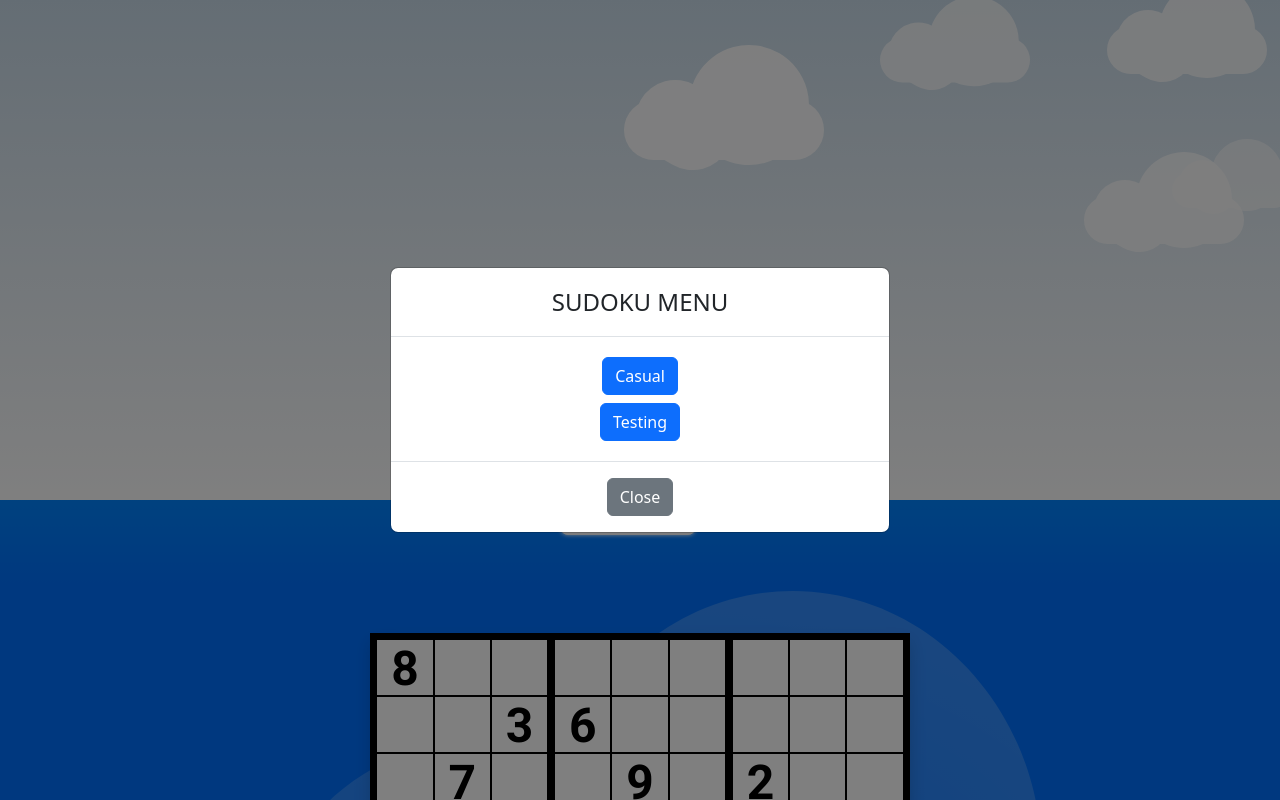
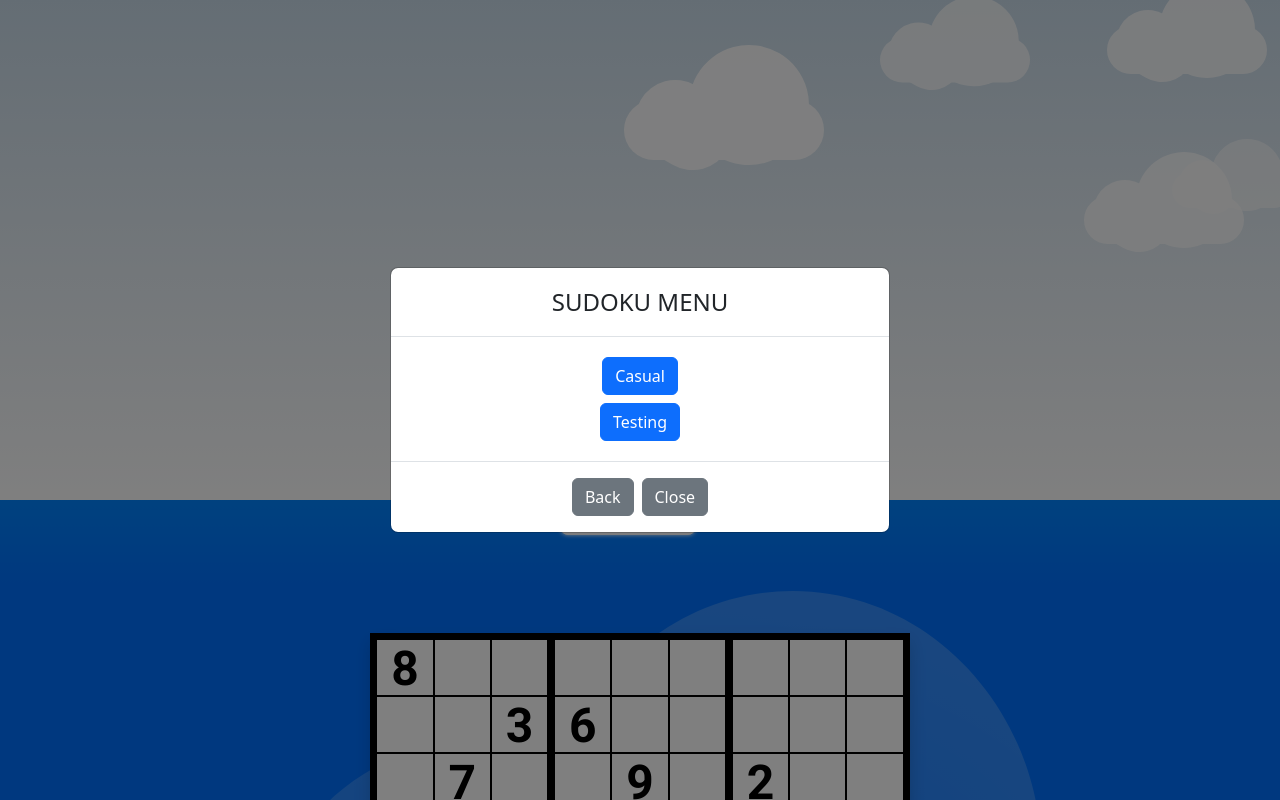
Before and after one commit to lindsaypj/Sudoku-in-the-Clouds, a React (Create React App) app: page / in a window 1280 px wide. Both pictures are taken after a click on the button "Play". Shown: the top 800 px of the page. Built offline with nearby package versions, Linux system fonts and the light colour scheme.

Commit message:
Feat: Added back button to menu

```diff
--- a/src/components/menu/GameMenu.jsx
+++ b/src/components/menu/GameMenu.jsx
@@ -27,6 +27,10 @@ function GameMenu(props) {
         props.setShow(false); // update app state
     }
 
+    const handleBack = () => {
+        setMenuPage(MenuPages.Main);
+    }
+
     // Function to render the navbar when not on home page
     function getNavbar() {
         if (props.gameMode) {
@@ -44,6 +48,31 @@ function GameMenu(props) {
         }
     }
 
+    // Function to render the footer (add back button if not on main)
+    function getFooter() {
+        if (menuPage !== MenuPages.Main) {
+           return (
+                <>
+                <Button variant="secondary" onClick={handleBack}>
+                    Back
+                </Button>
+                <Button variant="secondary" onClick={handleClose}>
+                    Close
+                </Button>
+                </>
+            );
+        }
+        else {
+            return (
+                <Button variant="secondary" onClick={handleClose}>
+                    Close
+                </Button>
+            );
+        }
+
+
+    }
+
     return (
         <>
         {/* Only render navbar when not on homepage */}
@@ -56,7 +85,7 @@ function GameMenu(props) {
             centered
         >
             <Modal.Header>
-            <Modal.Title className='mx-auto'>SUDOKU MENU</Modal.Title>
+                <Modal.Title className='mx-auto'>SUDOKU MENU</Modal.Title>
             </Modal.Header>
             <Modal.Body>
                 <Menu
@@ -69,9 +98,7 @@ function GameMenu(props) {
                 />
             </Modal.Body>
             <Modal.Footer className='justify-content-center'>
-            <Button variant="secondary" onClick={handleClose}>
-                Close
-            </Button>
+                {getFooter()}
             </Modal.Footer>
         </Modal>
         </>
```
